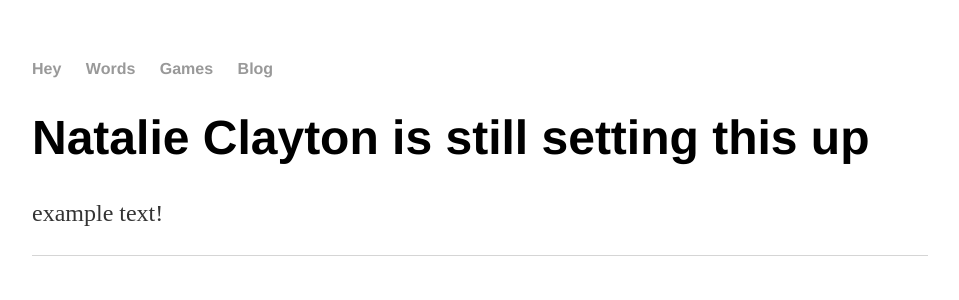
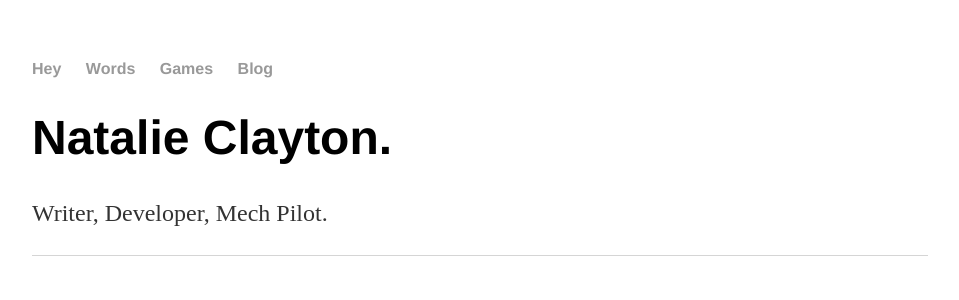
Before and after one commit to ScarletCatalie/ScarletCatalie.github.io, a Jekyll site: the page built from index.html, in a window 1280 px wide. Shown: the top 300 px of the page, without its empty margins (160-1119 px from the left). Built offline with Jekyll 4.4.1, drawn with Linux system fonts in a browser that asks for light colours.

Commit message:
Update index.html

```diff
--- a/index.html
+++ b/index.html
@@ -3,6 +3,6 @@ layout: default
 title: Nat, From Online
 ---
 <div class="blurb">
-	<h1>Natalie Clayton is still setting this up</h1>
-	<p>example text!</p>
+	<h1>Natalie Clayton.</h1>
+	<p>Writer, Developer, Mech Pilot.</p>
 </div><!-- /.blurb -->
```
